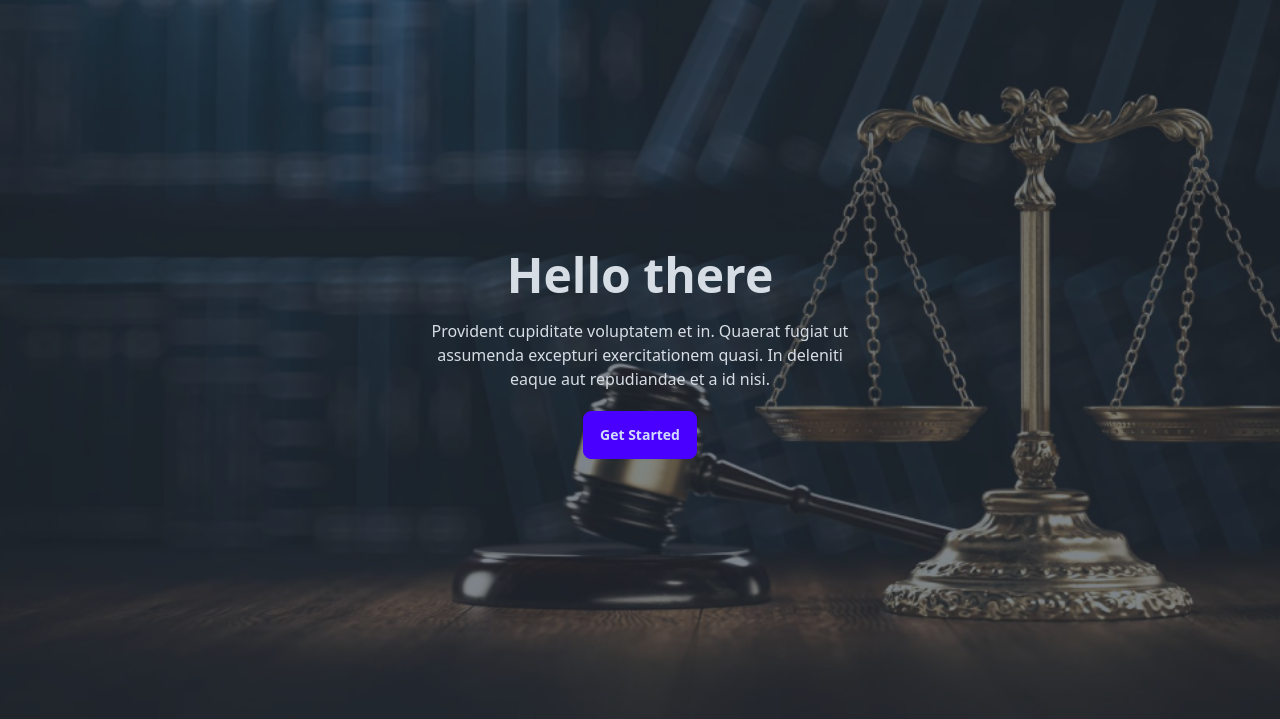
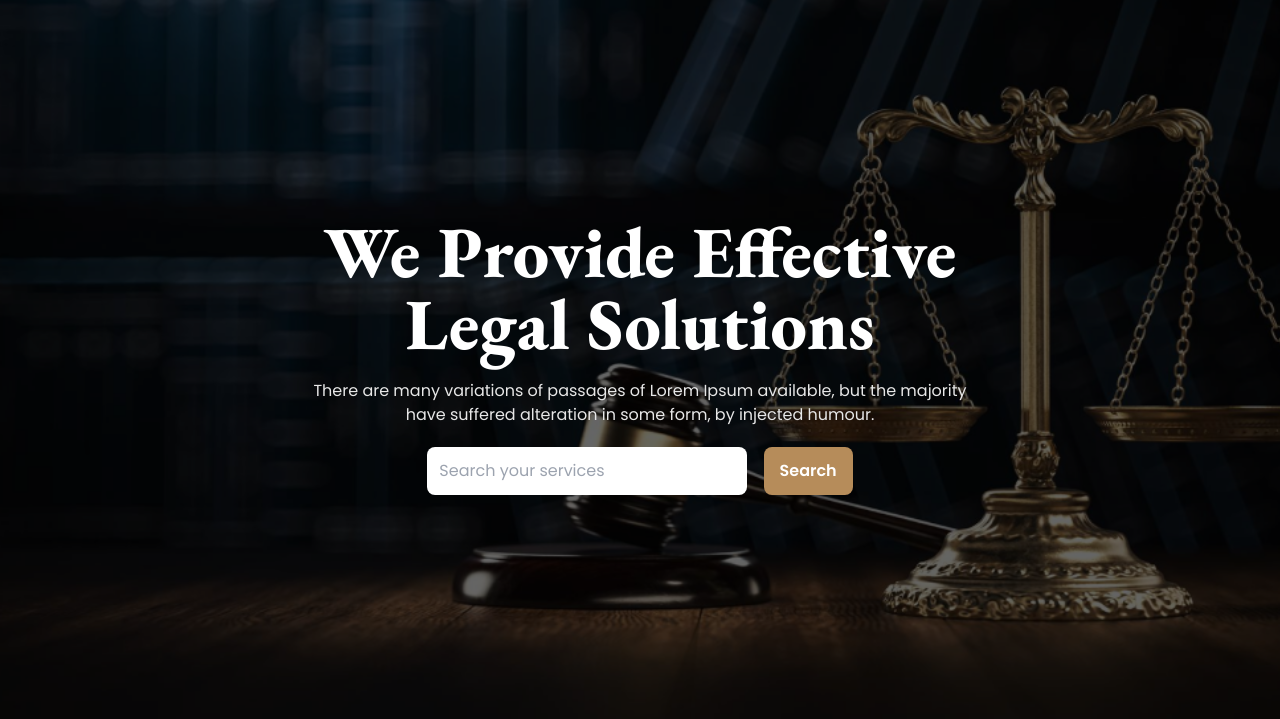
Before and after one commit to NurMufaccer/legal-solution-website, a plain HTML site: page index.html in a window 1280 px wide. Shown: the part 81-800 px from the top of the page. Drawn offline with nearby package versions, Linux system fonts and the light colour scheme.

Commit message:
finished header section'

```diff
--- a/index.html
+++ b/index.html
@@ -1,5 +1,5 @@
 <!DOCTYPE html>
-<html lang="en">
+<html lang="en" data-theme="lofi">
 <head>
     <meta charset="UTF-8">
     <meta name="viewport" content="width=device-width, initial-scale=1.0">
@@ -64,17 +64,22 @@
               </ul>
             </div>
             <div class="navbar-end">
-              <a class="btn font-poppins font-semibold text-base text-white bg-[#B68C5A]">Free Consultation</a>
+              <a class="btn rounded-lg font-poppins font-semibold text-base text-white bg-[#B68C5A]">Free Consultation</a>
             </div>
           </div>
           <!-- banner section -->
           <div class="hero min-h-[calc(100vh-72px)] bg-banner-bg">
             <div class="hero-overlay bg-opacity-60"></div>
             <div class="hero-content text-center text-neutral-content">
-              <div class="max-w-md">
-                <h1 class="mb-5 text-5xl font-bold">Hello there</h1>
-                <p class="mb-5">Provident cupiditate voluptatem et in. Quaerat fugiat ut assumenda excepturi exercitationem quasi. In deleniti eaque aut repudiandae et a id nisi.</p>
-                <button class="btn btn-primary">Get Started</button>
+              <div class="">
+                <h1 class="mb-5 font-eb text-7xl font-extrabold">We Provide Effective
+                    <br>Legal Solutions</h1>
+                <p class="mb-5 font-poppins font-normal text-base text-[#E7E7E7]">There are many variations of passages of Lorem Ipsum available, but the majority
+                    <br>have suffered alteration in some form, by injected humour.</p>
+                <div>
+                    <input class="w-80 h-12 p-3 rounded-lg font-poppins mr-3" type="search" name="" id="" placeholder="Search your services">
+                    <button class="btn border-none rounded-lg font-poppins font-semibold text-base text-white bg-[#B68C5A]">Search</button>
+                </div>
               </div>
             </div>
           </div>
```
